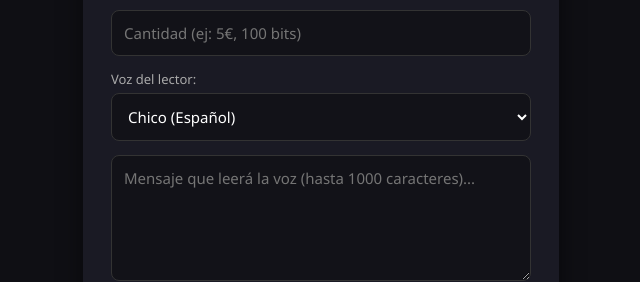
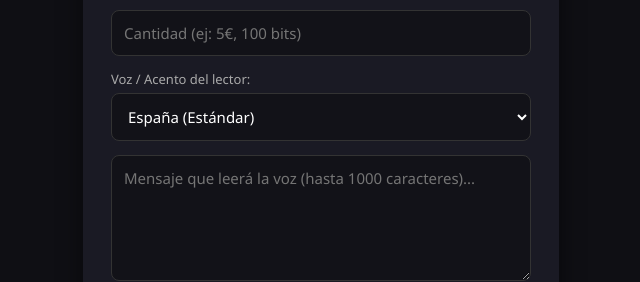
Before and after one commit to DavichiGuchi/donaciones-stream, a plain HTML site: page index.html in a window 1280 px wide. Shown: the part 262-544 px from the top of the page, 319-959 px from the left. Drawn offline with Linux system fonts and the light colour scheme.

Commit message:
Update index.html

```diff
--- a/index.html
+++ b/index.html
@@ -64,20 +64,18 @@
     <input type="text" id="nombre" placeholder="Tu nombre" maxlength="50">
     <input type="text" id="cantidad" placeholder="Cantidad (ej: 5€, 100 bits)" maxlength="30">
 
-    <label for="voz">Voz del lector:</label>
+    <label for="voz">Voz / Acento del lector:</label>
     <select id="voz">
-      <option value="es_002">Chico (Español)</option>
-      <option value="es_female_f6">Alejandra (Chica - Español)</option>
-      <option value="es_female_fp1">Mariana (Chica 2 - Español)</option>
-      <option value="es_mx_002">Álex (Chico - Latino)</option>
-      <option value="es_mx_female_supermom">Super Mamá (Chica - Latino)</option>
-      <option value="en_male_narration">Narrador Épico (Acento inglés)</option>
-      <option value="en_uk_001">Brian Británico (Troleo)</option>
-      <option value="en_us_ghostface">Ghostface (Scream)</option>
-      <option value="en_us_stitch">Stitch</option>
-      <option value="en_us_c3po">C-3PO</option>
-      <option value="en_male_pirate">Pirata</option>
-      <option value="en_female_grandma">Abuela</option>
+      <option value="es">España (Estándar)</option>
+      <option value="es-US">Latinoamérica</option>
+      <option value="en-GB">Británica (Troleo UK)</option>
+      <option value="en-IN">Acento Indio (Meme)</option>
+      <option value="pt-BR">Brasileña</option>
+      <option value="fr">Francesa</option>
+      <option value="de">Alemana</option>
+      <option value="it">Italiana</option>
+      <option value="ja">Japonesa / Anime</option>
+      <option value="ru">Rusa</option>
     </select>
 
     <textarea id="mensaje" rows="5" placeholder="Mensaje que leerá la voz (hasta 1000 caracteres)..." maxlength="1000"></textarea>
```
